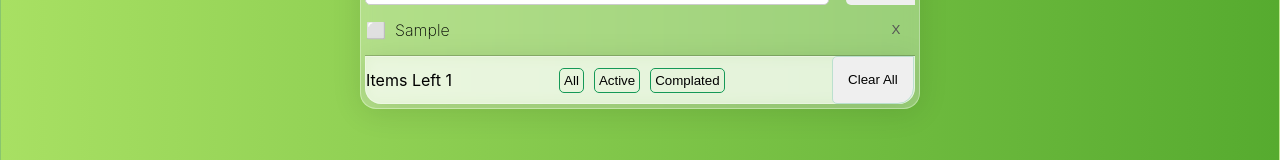
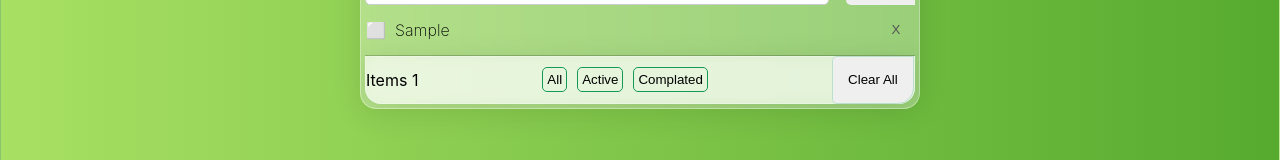
Before and after one commit to sinansk/react-todo-list, a React (Create React App) app: page / in a window 1280 px wide. Both pictures are taken after typing "Sample" into the empty fields and a click on the button "Add". Shown: the part 370-530 px from the top of the page. Built offline with nearby package versions, Linux system fonts and the light colour scheme.

Commit message:
some update

```diff
--- a/package.json
+++ b/package.json
@@ -1,6 +1,7 @@
 {
   "name": "react-todo",
   "version": "0.1.0",
+  "homepage": "https://sinansk.github.io/react-todo-list",
   "private": true,
   "dependencies": {
     "@testing-library/jest-dom": "^5.16.4",
@@ -13,6 +14,8 @@
     "web-vitals": "^2.1.4"
   },
   "scripts": {
+    "predeploy": "npm run build",
+    "deploy": "gh-pages -d build",
     "start": "react-scripts start",
     "build": "react-scripts build",
     "test": "react-scripts test",
@@ -35,5 +38,8 @@
       "last 1 firefox version",
       "last 1 safari version"
     ]
+  },
+  "devDependencies": {
+    "gh-pages": "^3.2.3"
   }
 }
--- a/src/Components/Main/Footer/index.js
+++ b/src/Components/Main/Footer/index.js
@@ -1,28 +1,40 @@
-import React from "react";
+import React, { useEffect } from "react";
 import "./styles.css";
 import { useState } from "react";
-import { getAllByAltText } from "@testing-library/react";
 
-function Footer( {item, todo, setTodo, setFiltered, complatedList, activeList, allList } ) {
+function Footer( {item, todo, setTodo, filteredList, setFiltered } ) {
 
-    function clearAll(e) {
+    let [itemsCount, setItemCount] = useState(todo.length)
+
+    useEffect(() => {
+        setItemCount(todo.length)
+    }, [todo])
+
+    function clearAll() {
         setTodo([]);
     }
 
     function handleFilter(e) {
+
+        const complatedList = todo.filter(item => item.done === true)
+        const activeList = todo.filter(item => item.done === false)
+
         if (e.target.className === "Complated") {
             setFiltered(complatedList)
+            setItemCount(complatedList.length)
         } else if (e.target.className === "Active") {
             setFiltered(activeList)
+            setItemCount(activeList.length)
         } else if (e.target.className === "All") {
-            setFiltered(allList)
+            setFiltered(todo)
+            setItemCount(todo.length)
         }
         return
     }
 
     return (
         <div className="footer" onClick={handleFilter}>
-            <p>Items Left {activeList.length}</p>
+            <p>Items {itemsCount}</p>
             <ul>
                 <li>
                     <button className="All">All</button>
--- a/src/Components/Main/Input/index.js
+++ b/src/Components/Main/Input/index.js
@@ -4,10 +4,9 @@ import Todo from "../List/Todo";
 import List from "../List";
 import { v4 as uuidv4 } from 'uuid';
 
+function Input({ todo, setTodo }) {
 
-function Input({ todo, setTodo }) {
     const defaultFormValues = { id: uuidv4(), task: "", done: false };
-
     const [form, setForm] = useState(defaultFormValues);
 
     const onChangeInput = (e) => {
@@ -17,7 +16,6 @@ function Input({ todo, setTodo }) {
     const onSubmit = (e) => {
         e.preventDefault();
 
-        // console.log(e.target);
         if (form.task === "" ) {
             return false;
         }
--- a/src/Components/Main/List/Todo/index.js
+++ b/src/Components/Main/List/Todo/index.js
@@ -2,9 +2,13 @@ import React, { useEffect, useState } from "react";
 import Input from "../../Input";
 import "./styles.css";
 
-function Todo({todo, setTodo, item, removeTodo, filteredList, setFiltered }) {
+function Todo({todo, setTodo, item, filteredList }) {
 
-    //  const newTodo = { id: "", task:todo.task, isComplated: false};
+    function removeTodo(e) {
+        console.log(e.target.name)
+        const id = e.target.getAttribute("name")
+        setTodo(todo.filter(item => item.id !== id));
+    }
 
     function toggleDone(e) {
         console.log(e.target.id)
--- a/src/Components/Main/List/index.js
+++ b/src/Components/Main/List/index.js
@@ -1,7 +1,7 @@
 import React from "react";
 // import "./styles.css";
 import Todo from "./Todo";
-import { useState } from "react";
+
 
 function List({ todo, removeTodo, setTodo, filteredList, setFiltered }) {
 
--- a/src/Components/Main/index.js
+++ b/src/Components/Main/index.js
@@ -5,7 +5,6 @@ import List from "./List";
 import Todo from "./List/Todo";
 import Footer from "./Footer"
 import { useState, useEffect } from "react";
-import { v4 as uuidv4 } from 'uuid';
 
 const LOCAL_STORAGE_KEY = "to-do-list-todos";
 
@@ -39,26 +38,16 @@ function Main() {
     },[todo])
 
     const [filteredList, setFiltered] = useState(todo);
-    const complatedList = todo.filter(item => item.done === true)
-    const activeList = todo.filter(item => item.done === false)
-    const allList = todo
 
     useEffect(() => {
         setFiltered(todo)
     },[todo])
 
-    function removeTodo(e) {
-        console.log(e.target.name)
-        const id = e.target.getAttribute("name")
-        setTodo(todo.filter(item => item.id !== id));
-
-    }
-
     return (
         <div className={"main " + (todo.length !== 0 ? "active" : null)}>
             <Input todo={todo} setTodo={setTodo}/>
-            <List todo={todo} setTodo={setTodo} removeTodo={removeTodo} filteredList={filteredList}/>
-            <Footer todo={todo} setTodo={setTodo} setFiltered={setFiltered} complatedList={complatedList} activeList={activeList} allList={allList}/>
+            <List todo={todo} setTodo={setTodo} filteredList={filteredList}/>
+            <Footer todo={todo} setTodo={setTodo} filteredList={filteredList} setFiltered={setFiltered} />
         </div>
     )
 }
```
Also changed, not shown: 1 other file (tests, documents, lock files or other folders).
